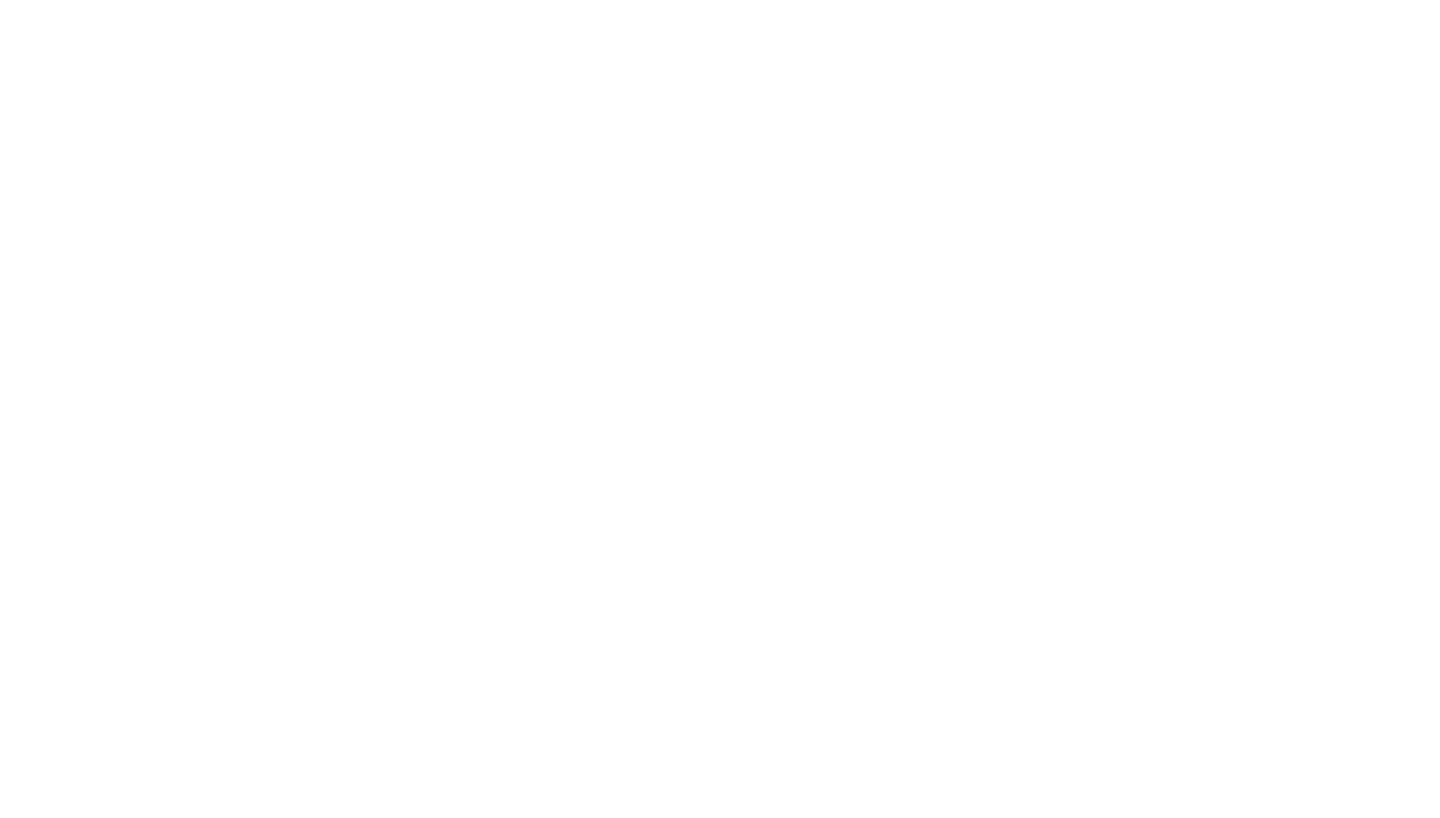
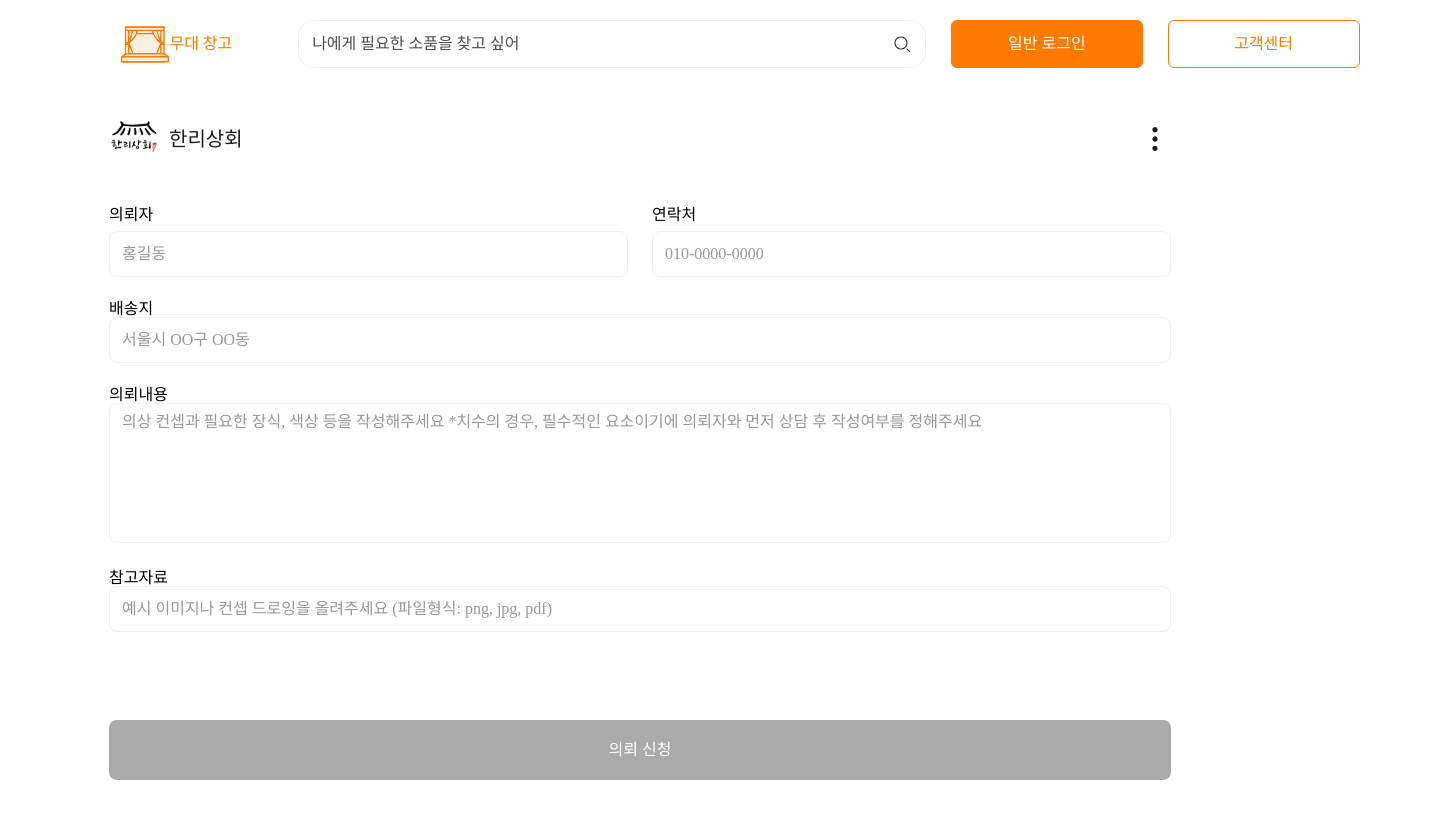
Before and after one commit to Stagecontainer/Client, a React (Vite) app: page /company/products/1/order-request in a window 1280 px wide. Before the commit this address had no page. Shown: the top 818 px of the page, 1440 px wide, since content can reach past the window. Built offline with nearby package versions, Linux system fonts and the light colour scheme; a web font is replaced by a local one.

Commit message:
feat: 라우팅 경로 수정 및 페이지에 따른 네비게이션 표시/숨김 기능 구현

```diff
--- a/src/App.jsx
+++ b/src/App.jsx
@@ -31,24 +31,26 @@ function App() {
               <Route path="join/user" element={<UserDetailPage />} />
               <Route path="join/success" element={<SignUpSuccessPage />} />
 
-
               <Route path="/company">
                 <Route index element={<CompanyHomePage />} />
                 <Route path="/company/regist" element={<RegistCompanyPage />} />
                 <Route path="/company/search" element={<SearchItemPage />} />
-                <Route path="/company/search/:id">
+                <Route path="/company/products/:id">
                   <Route index element={<SearchDetailPage />} />
-                  <Route path="/company/search/:id/chat" element={<ChattingPage />} />
                   <Route
-                    path="/company/search/:id/order-request"
+                    path="/company/products/:id/chat"
+                    element={<ChattingPage />}
+                  />
+                  <Route
+                    path="/company/products/:id/order-request"
                     element={<OrderRequestPage />}
                   />
                   <Route
-                    path="/company/search/:id/order-complete"
+                    path="/company/products/:id/order-complete"
                     element={<OrderCompletePage />}
                   />
                   <Route
-                    path="/company/search/:id/order-progress"
+                    path="/company/products/:id/order-progress"
                     element={<OrderProgressPage />}
                   />
                 </Route>
--- a/src/components/layout/header/HeaderIndex.jsx
+++ b/src/components/layout/header/HeaderIndex.jsx
@@ -15,7 +15,13 @@ const HeaderIndex = () => {
   const location = useLocation();
 
   return (
-    <Container>
+    <Container
+      index={
+        location?.pathname.startsWith("/company/products")
+          ? "isProductsPage"
+          : ""
+      }
+    >
       <TopBar>
         <div
           className="icon-box"
@@ -26,7 +32,7 @@ const HeaderIndex = () => {
           }}
           onClick={() => navigate("/")}
         >
-          <Logo/>
+          <Logo />
           <span>무대 창고</span>
         </div>
         <Search />
@@ -35,7 +41,9 @@ const HeaderIndex = () => {
         </NavButton>
         <NavButton>고객센터</NavButton>
       </TopBar>
-      {location?.pathname.startsWith("/company") ? (
+      {location?.pathname.startsWith(
+        "/company/products"
+      ) ? null : location?.pathname.startsWith("/company") ? (
         <Menu dataIndex={companyMenu} />
       ) : (
         <Menu dataIndex={userMenu} />
--- a/src/components/layout/header/Menu.jsx
+++ b/src/components/layout/header/Menu.jsx
@@ -25,7 +25,7 @@ const Menu = ({ dataIndex }) => {
             onClick={() => {
               dataIndex.key !== "company" && navigate("/company");
             }}
-            style={dataIndex.key === "user"? {color : "#AAAAAA"} : {}}
+            style={dataIndex.key === "user" ? { color: "#AAAAAA" } : {}}
           >
             공연 준비
           </span>
@@ -33,7 +33,7 @@ const Menu = ({ dataIndex }) => {
             onClick={() => {
               dataIndex.key !== "user" && navigate("/");
             }}
-            style={dataIndex.key === "company"? {color : "#AAAAAA"} : {}}
+            style={dataIndex.key === "company" ? { color: "#AAAAAA" } : {}}
           >
             공연 찾기
           </span>
--- a/src/components/search/SearchItem.jsx
+++ b/src/components/search/SearchItem.jsx
@@ -21,8 +21,7 @@ const DummyData = [
     rating: "4.8",
     text: "지난 공연에 사용하고 남은 소모품인데 높이는 3m정도 되고 길이는 15m정도 남아있어요 배송도 가능하고 직접 가지러 오셔도 됩니다",
     price: "16,000원",
-  }
-  ,
+  },
   {
     id: 1,
     img: "",
@@ -52,7 +51,7 @@ const DummyData = [
     rating: "4.8",
     text: "지난 공연에 사용하고 남은 소모품인데 높이는 3m정도 되고 길이는 15m정도 남아있어요 배송도 가능하고 직접 가지러 오셔도 됩니다",
     price: "16,000원 ~",
-  }
+  },
 ];
 const SearchItem = () => {
   const navigate = useNavigate();
@@ -60,7 +59,12 @@ const SearchItem = () => {
     <Container>
       {DummyData.map((value, _) => {
         return (
-          <ItemCard key={value.id} onClick={() => {navigate(`/company/search/${value.id}`)}}>
+          <ItemCard
+            key={value.id}
+            onClick={() => {
+              navigate(`/company/products/${value.id}`);
+            }}
+          >
             <img src={value.img}></img>
             <div>
               <span className="type">{value.type}</span>
--- a/src/pages/chat/ChattingPage.jsx
+++ b/src/pages/chat/ChattingPage.jsx
@@ -7,7 +7,7 @@ const ChattingPage = () => {
   return (
     <>
       <h1>채팅 페이지입니다</h1>
-      <Link to={`/company/${id}/order-request`}>
+      <Link to={`/company/products/${id}/order-request`}>
         <button>의뢰서 작성</button>
       </Link>
     </>
--- a/src/pages/company/SearchDetailPage.jsx
+++ b/src/pages/company/SearchDetailPage.jsx
@@ -6,10 +6,10 @@ const SearchDetailPage = () => {
   return (
     <>
       <h1>디테일 페이지입니다</h1>
-      <Link to={`/company/search/${id}/chat`}>
+      <Link to={`/company/products/${id}/chat`}>
         <button>상담하기</button>
       </Link>
-      <Link to={`/company/search/${id}/order-request`}>
+      <Link to={`/company/products/${id}/order-request`}>
         <button>의뢰서 작성</button>
       </Link>
     </>
--- a/src/pages/order/OrderCompletePage.jsx
+++ b/src/pages/order/OrderCompletePage.jsx
@@ -13,7 +13,7 @@ const OrderCompletePage = () => {
         최종 기간은 제작사마다 상이하지만 평균 5-7일 정도 소요됩니다.
       </p>
       <div className="navigation-buttons">
-        <Link to={`/company/search/${id}/order-progress`}>
+        <Link to={`/company/products/${id}/order-progress`}>
           <button className="check-progress-btn">진행사항 확인하기</button>
         </Link>
         <Link to={"/company"}>
--- a/src/pages/order/OrderRequestPage.jsx
+++ b/src/pages/order/OrderRequestPage.jsx
@@ -80,7 +80,7 @@ const OrderRequestPage = () => {
   const handleSubmit = (e) => {
     e.preventDefault();
     console.log(inputValue);
-    navigate(`/company/search/${id}/order-complete`);
+    navigate(`/company/products/${id}/order-complete`);
   };
 
   return (
--- a/src/styles/components/header/HeaderIndex.js
+++ b/src/styles/components/header/HeaderIndex.js
@@ -7,7 +7,10 @@ const Container = styled.div`
   flex-direction: column;
   justify-content: center;
   align-items: center;
-  border-bottom: 1px solid ${(props) => props.theme.color.gray40};
+  border-bottom: ${(props) =>
+    props.index === "isProductsPage"
+      ? "none"
+      : `1px solid ${props.theme.color.gray40}`};
 
   & .icon-box {
     width: 193px;
@@ -17,7 +20,7 @@ const Container = styled.div`
     & > span {
       font-size: 16px;
       gap: 8px;
-      font-family: 'DNFBitBitv2' !important;
+      font-family: "DNFBitBitv2" !important;
       color: ${(props) => props.theme.color.main};
     }
   }
--- a/src/styles/components/header/Menu.js
+++ b/src/styles/components/header/Menu.js
@@ -16,7 +16,7 @@ const Container = styled.div`
     gap: 32px;
     & span {
       color: ${(props) => props.theme.color.gray100};
-      font-weight : 600;
+      font-weight: 600;
       cursor: pointer;
     }
   }
@@ -27,14 +27,12 @@ const Container = styled.div`
     justify-content: center;
     gap: 46px;
     & > span {
-      font-family: 'GangwonEduPowerExtraBoldA' !important;
+      font-family: "GangwonEduPowerExtraBoldA" !important;
       font-size: 16px;
       font-weight: 800;
       cursor: pointer;
     }
   }
-
-
 `;
 
 export default Container;
```
